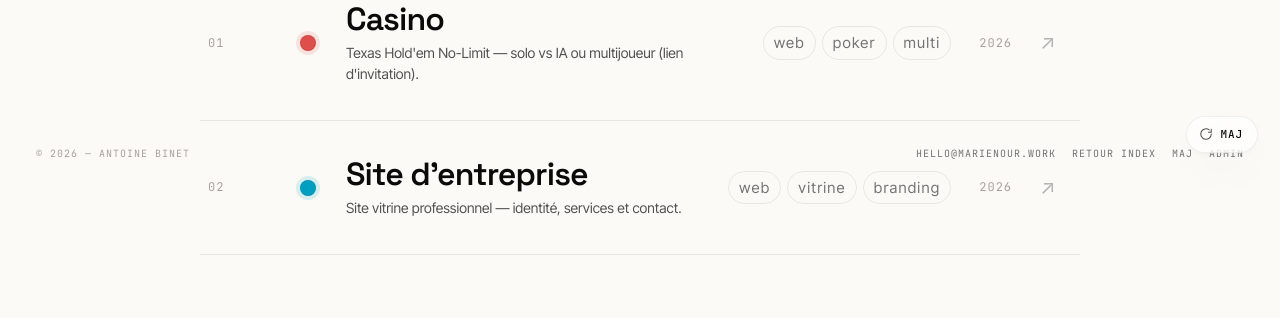
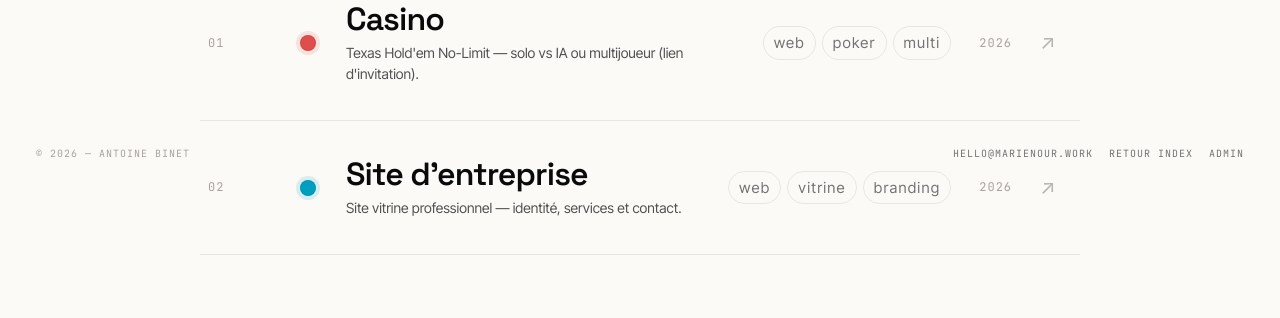
Before and after one commit to AntoineBinet/ProjetPortefolio, a Flask app: page /apps in a window 1280 px wide. Shown: the part 625-943 px from the top of the page. Run offline with Flask 3, Linux system fonts and the light colour scheme.

Commit message:
fix: enlever pastille MAJ et lien MAJ de apps.html si non connecté
La maj-pill et le lien MAJ dans le footer de la page /apps n'avaient pas
le garde session.user — visibles pour tous les visiteurs publics.

https://claude.ai/code/session_016JJEuRfqitofaV2d4HFsD4

```diff
--- a/templates/apps.html
+++ b/templates/apps.html
@@ -61,20 +61,25 @@
   </div>
 </main>
 
-<a class="maj-pill" href="{{ url_for('admin_parametres') }}" title="Mises à jour &amp; paramètres">
+{% if session.user %}
+<a class="maj-pill" href="{{ url_for('admin_parametres') }}" title="Mises à jour & paramètres">
   <svg class="maj-pill-icon" width="14" height="14" viewBox="0 0 24 24" fill="none" stroke="currentColor" stroke-width="1.8" stroke-linecap="round" stroke-linejoin="round" aria-hidden="true">
     <path d="M21 12a9 9 0 1 1-3.5-7.1"/><path d="M21 4v5h-5"/>
   </svg>
   <span>MAJ</span>
 </a>
+{% endif %}
 
 <footer class="page-footer">
   <div>© {{ current_year }} — {{ studio_name|upper }}</div>
   <div class="page-footer-links">
     <a href="mailto:{{ contact_email }}">{{ contact_email|upper }}</a>
     <a href="{{ url_for('index') }}">RETOUR INDEX</a>
-    <a href="{{ url_for('admin_parametres') }}">MAJ</a>
+    {% if session.user %}
+    <a href="{{ url_for('admin_parametres') }}">ADMIN</a>
+    {% else %}
     <a href="{{ url_for('login') }}">ADMIN</a>
+    {% endif %}
   </div>
 </footer>
 
```
